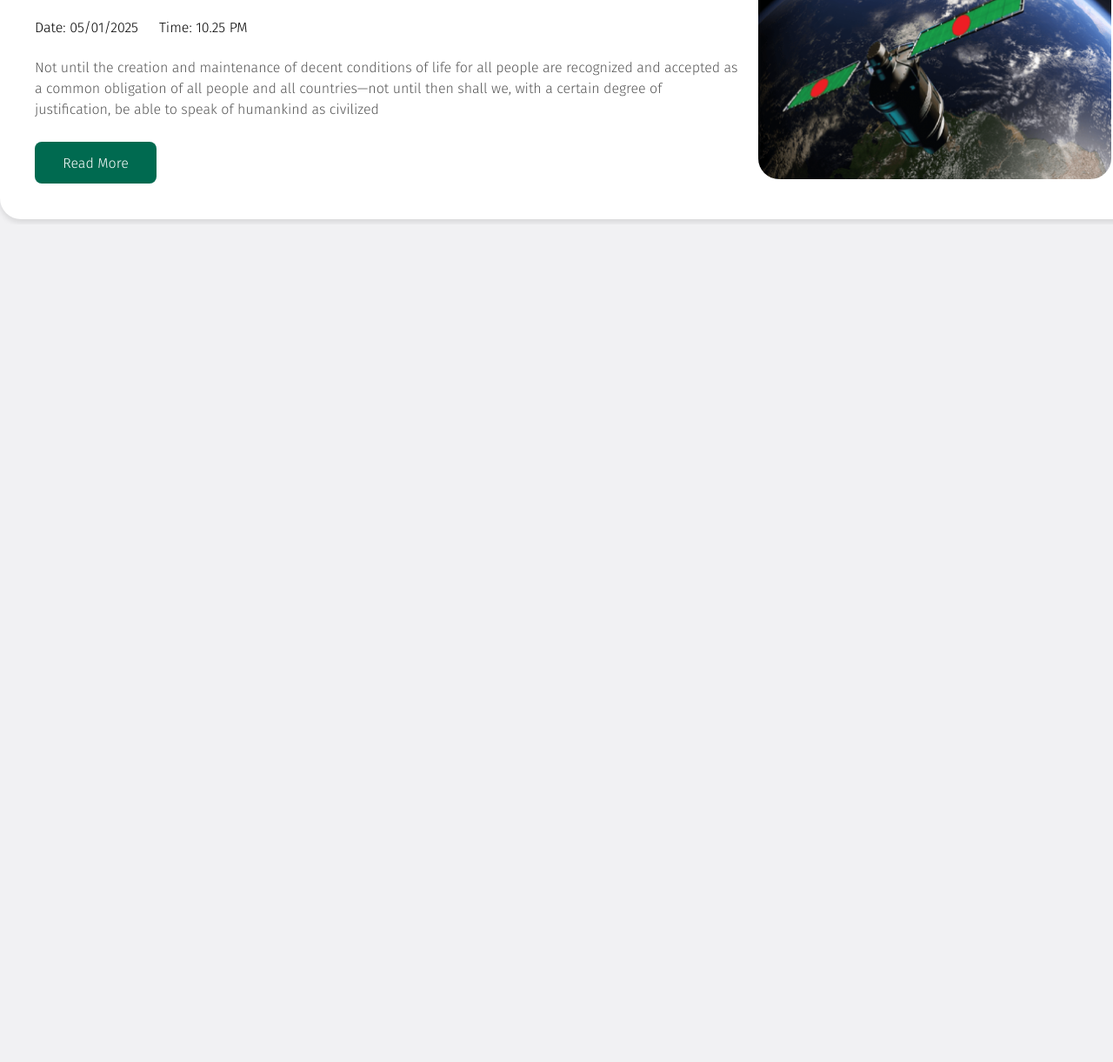
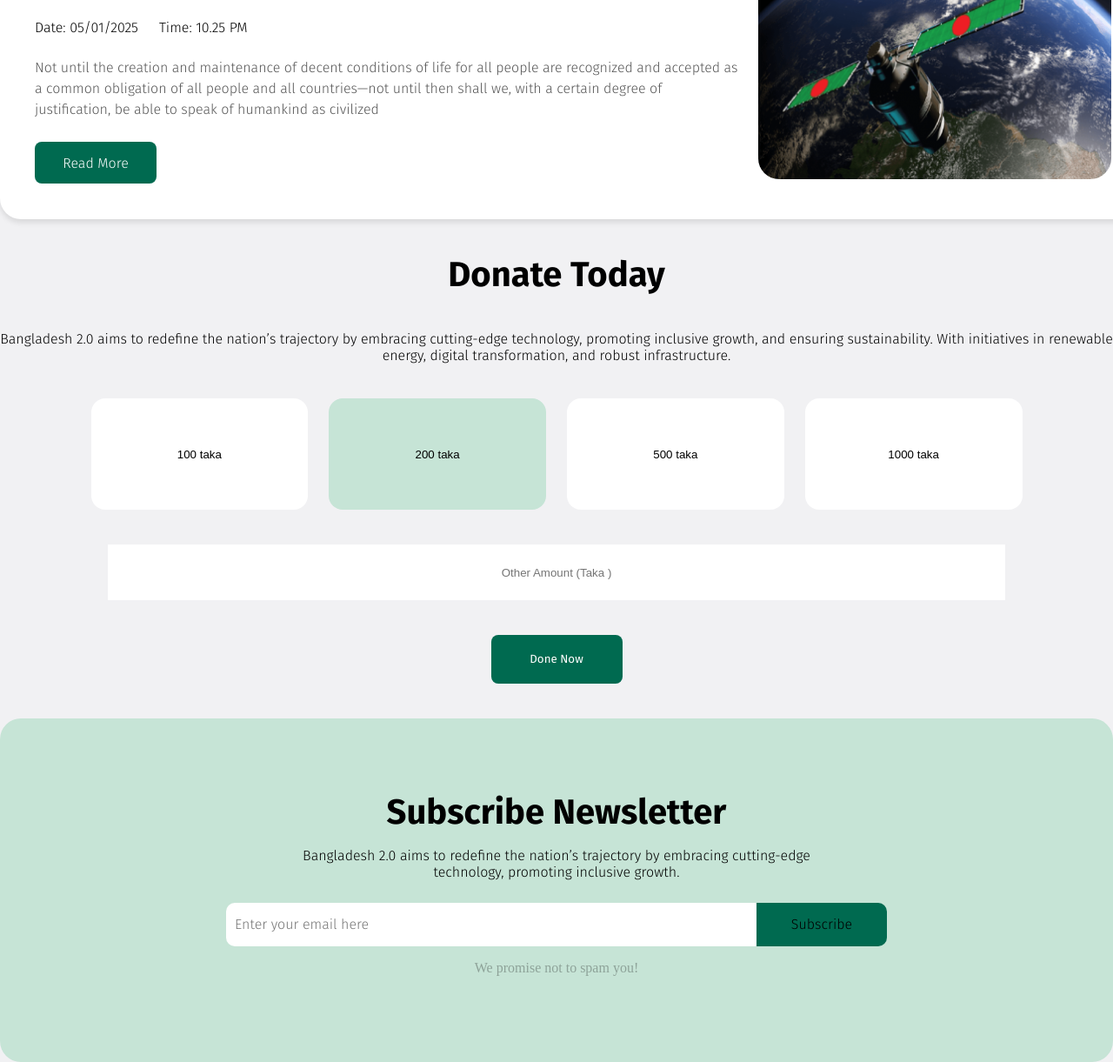
Before and after one commit to yasinhasan01/assignment-01, a plain HTML site: page index.html in a window 1280 px wide. Shown: the part 2127-3348 px from the top of the page at 87% size. Before the commit the page ends 2385 px from the top, so only its background shows below. Drawn offline with Linux system fonts and the light colour scheme.

Commit message:
push donate,newsletter

```diff
--- a/index.html
+++ b/index.html
@@ -129,6 +129,32 @@
                 </div>
             </div>
         </section>
+        <!-- Donate Today -->
+         <section id="donate-box">
+            <h1 class="donate-title">Donate Today</h1>
+            <p class="donate-des">Bangladesh 2.0 aims to redefine the nation’s trajectory by embracing cutting-edge technology, promoting inclusive growth, and ensuring sustainability. With initiatives in renewable energy, digital transformation, and robust infrastructure.</p>
+            <div class="btn-box">
+                <button class="btn01 tk1">100 taka</button>
+                <button class="btn01 tk2">200 taka</button>
+                <button class="btn01 tk5">500 taka</button>
+                <button class="btn01 tk10">1000 taka</button>
+            </div>
+            <input type="text" name="taka" id="" placeholder="Other Amount (Taka )" class="input1">
+           <div ><button class="btn" style="height: 56px; width:151px ;">Done Now</button></div>
 
+
+         </section>
+         <!-- Subscribe Newsletter -->
+          <section id ="newsletter">
+            <h1 class="nl-title">Subscribe Newsletter</h1>
+            <p class="nl-des">Bangladesh 2.0 aims to redefine the nation’s trajectory by embracing cutting-edge technology, promoting inclusive growth.</p>
+            <div class="overlap-input">
+                <input type="email" name="email-input" id="" placeholder ="Enter your email here" class="inemail">
+                <button class="btn-nl">
+                    Subscribe
+                </button>
+            </div>
+            <p class="last">We promise not to spam you!</p>
+          </section>
 </body>
 </html>
--- a/style/style.css
+++ b/style/style.css
@@ -236,3 +236,125 @@ body{
     margin-left: 20px;
 
 }
+#donate-box{
+    display: flex;
+    flex-direction: column;
+    align-items: center;
+    gap: 40px;
+    margin-top: 40px;
+
+}
+.donate-title{
+    font-family: "Fira Sans", serif;
+    font-size: 40px;
+    font-weight: bold;
+}
+.donate-des{
+    font-family: "Fira Sans", serif;
+    font-size: 16px;
+    font-weight: 300;
+    text-align: center;
+}
+.btn-box{
+    width: 1071px;
+    height: 128px;
+    display: flex;
+    align-items: center;
+    justify-content: center;
+    gap: 24px;
+
+}
+.btn01{
+    width: 270px;
+    height: 100%;
+    border-radius: 16px;
+    border-style: none;
+    background-color: #ffffff;
+    cursor: pointer;
+}
+
+.btn01:hover{
+    background-color:rgba(198, 228, 214, 1);
+}
+.tk2{
+    background-color:rgba(198, 228, 214, 1);
+}
+.tk2:hover{
+    background-color: lightcoral;
+}
+.input1{
+    width: 1032px;
+   height: 64px;
+   text-align: center;
+   border-style: none;
+
+}
+#newsletter{
+    width: 1280px;
+    height: 395px;
+    display: flex;
+    flex-direction: column;
+    justify-content: center;
+    align-items: center;
+    margin-top: 40px;
+    background-color: #C6E4D6;
+    border-radius: 24px;
+}
+.overlap-input{
+    display: flex;
+    gap: 0px;
+   border-collapse: collapse;
+}
+.inemail{
+    border-style: none;
+}
+.btn-nl{
+    background-color: #006A50;
+    border-style: none;
+    font-family: "Fira Sans", serif;
+    font-size: 16px;
+    font-weight: 300;
+    width: 150px;
+    height: 50px;
+    border-top-right-radius: 10px;
+    border-bottom-right-radius: 10px;
+    cursor: pointer;
+
+}
+.btn-nl:hover{
+    background-color: red;
+}
+.inemail{
+    width: 600px;
+    height: 50px;
+    border-top-left-radius: 10px;
+    border-bottom-left-radius: 10px;
+    padding-left: 10px;
+    font-family: "Fira Sans", serif;
+    font-size: 16px;
+    font-weight: 300;
+    margin-bottom: 16px;
+    color: rgba(14, 14, 14, 0.3);
+}
+.nl-title{
+    font-family: "Fira Sans", serif;
+    font-size: 40px;
+    font-weight: bold;
+    margin-bottom: 16px;
+}
+.nl-des{
+    width: 622px;
+    height: 48px;
+    font-family: "Fira Sans", serif;
+    font-size: 16px;
+    font-weight: 300;
+    margin-bottom: 16px;
+   text-align: center;
+
+}
+.last{
+    font-size: 16px;
+    font-weight: 300;
+    margin-bottom: 16px;
+    color: rgba(14, 14, 14, 0.3);
+}
```
